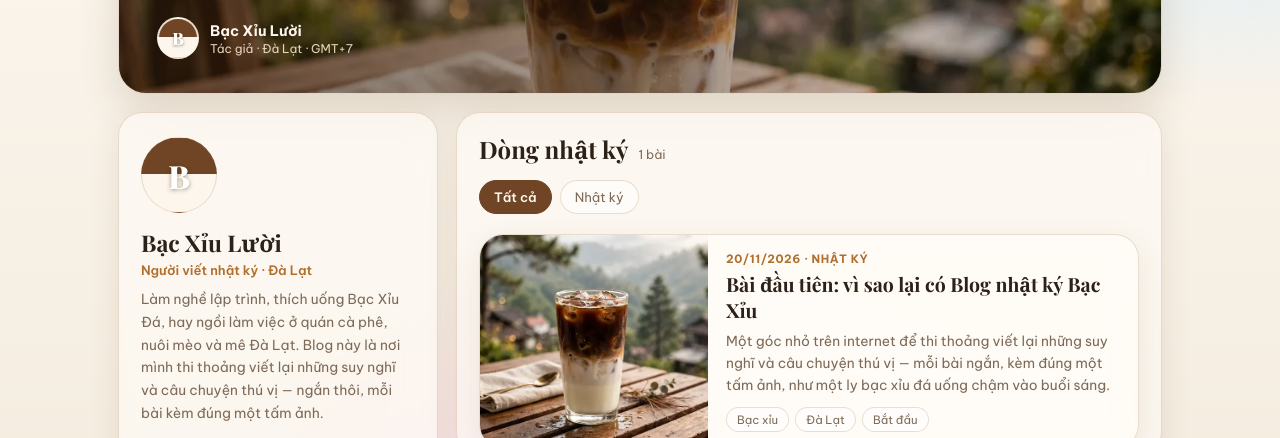
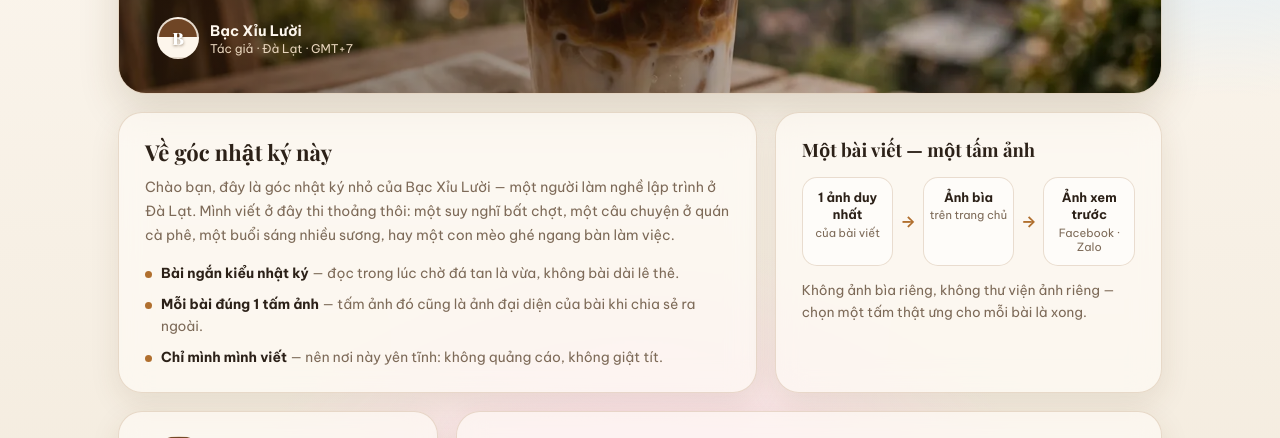
Before and after one commit to DLoc03/bac-xiu-lab, a plain HTML site: page index.html in a window 1280 px wide. Shown: the part 293-731 px from the top of the page. Drawn offline with nearby package versions, Linux system fonts and the light colour scheme; a web font is replaced by a local one.

Commit message:
Thêm section 'Về góc nhật ký này' dưới hero (phương án A)

```diff
--- a/assets/style.css
+++ b/assets/style.css
@@ -96,6 +96,24 @@ a{color:var(--accent);text-decoration:none}
 .mini-ava{width:42px;height:42px;border-radius:50%;background:linear-gradient(180deg,var(--coffee) 0 48%,#fdf6ec 48% 100%);border:2px solid rgba(253,246,236,.85);display:flex;align-items:center;justify-content:center;font-family:var(--hfont);font-weight:800;font-size:17px;color:#fff;text-shadow:0 1px 3px rgba(60,35,10,.5);flex:none}
 .hero-author b{display:block;font-size:14.5px}
 .hero-author small{display:block;font-size:12px;color:#e8d5bd;margin-top:1px}
+/* section "Về góc nhật ký này" — dưới hero */
+.about-row{display:grid;grid-template-columns:1.65fr 1fr;gap:18px;margin-top:18px;align-items:stretch}
+@media(max-width:820px){.about-row{grid-template-columns:1fr}}
+.about-card{padding:24px 26px}
+.about-card h2{font-family:var(--hfont);font-size:22px}
+.about-card p{font-size:14px;line-height:1.7;color:var(--muted);margin-top:9px}
+.rules{list-style:none;margin-top:14px;display:grid;gap:9px}
+.rules li{font-size:13.8px;line-height:1.6;color:var(--muted);padding-left:16px;position:relative}
+.rules li::before{content:"";position:absolute;left:0;top:9px;width:7px;height:7px;border-radius:50%;background:var(--accent)}
+.rules li b{color:var(--ink)}
+.about-side{padding:24px 26px}
+.about-side h3{font-family:var(--hfont);font-size:18.5px}
+.about-side p{font-size:13.5px;line-height:1.65;color:var(--muted);margin-top:13px}
+.steps{display:flex;align-items:stretch;gap:7px;margin-top:15px}
+.step{flex:1;text-align:center;background:var(--chip);border:1px solid var(--stroke);border-radius:15px;padding:11px 6px}
+.step b{display:block;font-size:12.8px;line-height:1.35}
+.step span{display:block;font-size:11.3px;color:var(--muted);margin-top:2px}
+.steps .arrow{align-self:center;color:var(--accent);font-weight:700}
 /* mobile bottom tab bar — chỉ hiện trên mobile */
 .tabbar{display:none}
 /* ===== Mobile: giao diện kiểu app (≤820px) — desktop giữ nguyên ===== */
--- a/index.html
+++ b/index.html
@@ -43,6 +43,29 @@
     </div>
   </section>
 
+  <section class="about-row">
+    <div class="about-card glass">
+      <h2>Về góc nhật ký này</h2>
+      <p>Chào bạn, đây là góc nhật ký nhỏ của Bạc Xỉu Lười — một người làm nghề lập trình ở Đà Lạt. Mình viết ở đây thi thoảng thôi: một suy nghĩ bất chợt, một câu chuyện ở quán cà phê, một buổi sáng nhiều sương, hay một con mèo ghé ngang bàn làm việc.</p>
+      <ul class="rules">
+        <li><b>Bài ngắn kiểu nhật ký</b> — đọc trong lúc chờ đá tan là vừa, không bài dài lê thê.</li>
+        <li><b>Mỗi bài đúng 1 tấm ảnh</b> — tấm ảnh đó cũng là ảnh đại diện của bài khi chia sẻ ra ngoài.</li>
+        <li><b>Chỉ mình mình viết</b> — nên nơi này yên tĩnh: không quảng cáo, không giật tít.</li>
+      </ul>
+    </div>
+    <div class="about-side glass">
+      <h3>Một bài viết — một tấm ảnh</h3>
+      <div class="steps">
+        <div class="step"><b>1 ảnh duy nhất</b><span>của bài viết</span></div>
+        <div class="arrow">→</div>
+        <div class="step"><b>Ảnh bìa</b><span>trên trang chủ</span></div>
+        <div class="arrow">→</div>
+        <div class="step"><b>Ảnh xem trước</b><span>Facebook · Zalo</span></div>
+      </div>
+      <p>Không ảnh bìa riêng, không thư viện ảnh riêng — chọn một tấm thật ưng cho mỗi bài là xong.</p>
+    </div>
+  </section>
+
   <div class="layout">
     <aside class="profile glass" id="tac-gia">
       <div class="avatar"><img src="assets/avatar.jpg" alt="Ảnh đại diện của Bạc Xỉu Lười" onerror="this.remove()">B</div>
```
